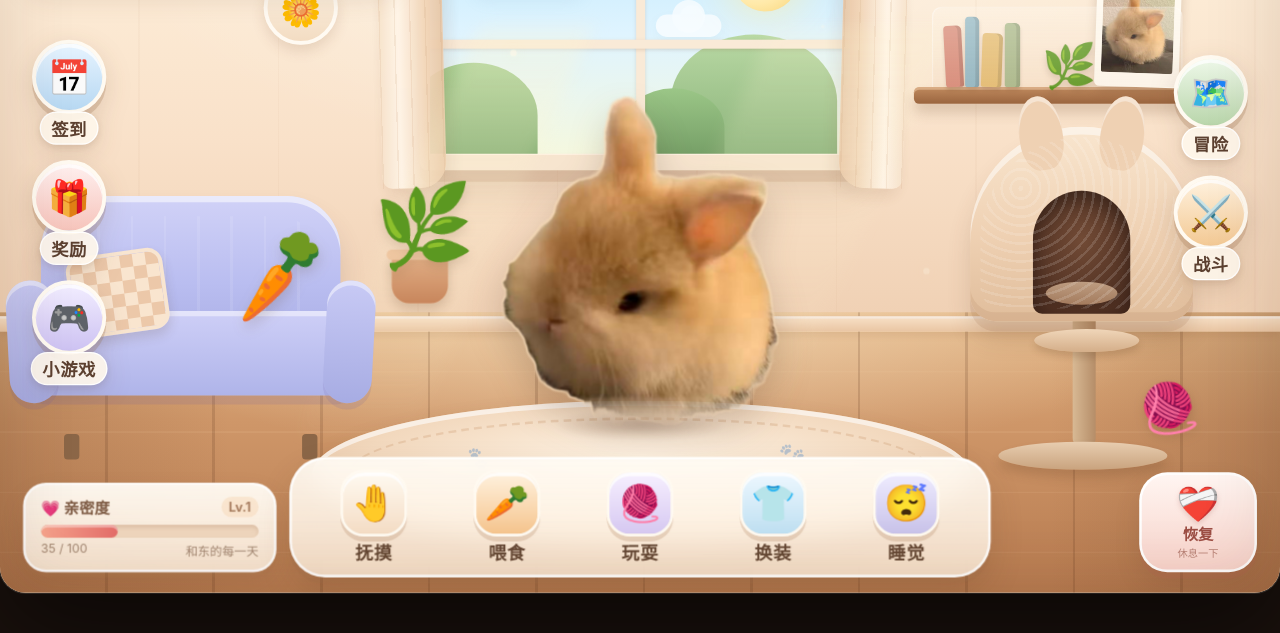
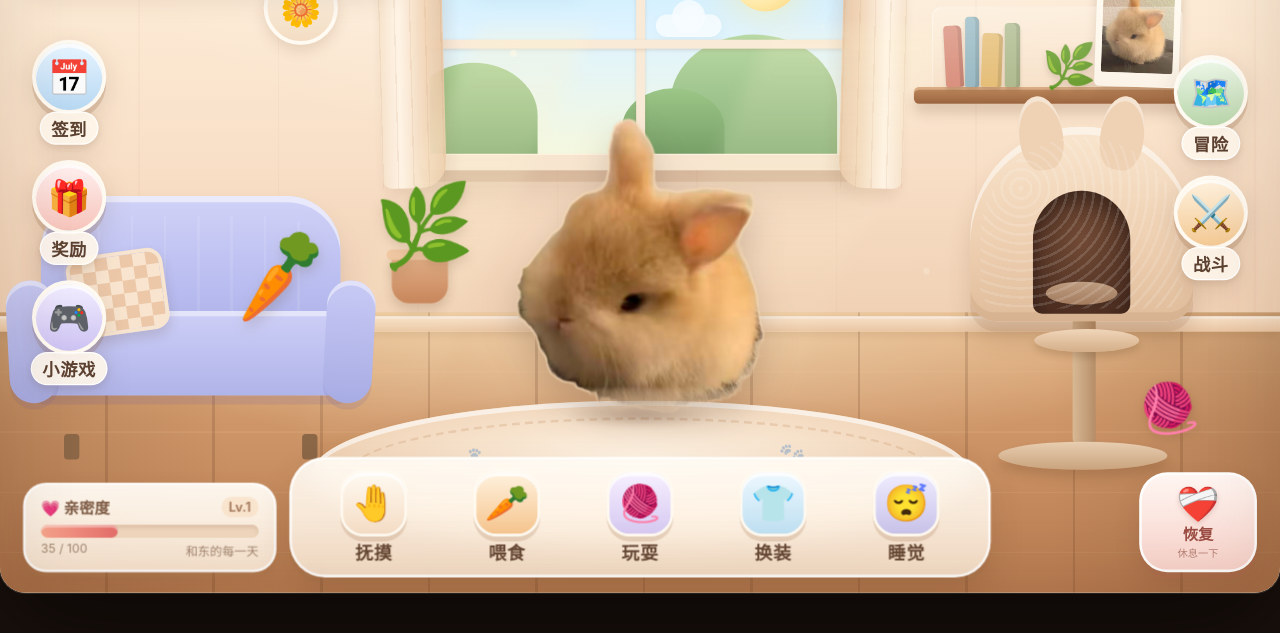
Before and after one commit to zouhuaodong/bunny-days, a plain HTML site: page index.html in a window 1280 px wide. Shown: the part 167-800 px from the top of the page. Drawn offline with Linux system fonts and the light colour scheme.

Commit message:
调整兔子和横屏布局

```diff
--- a/styles.css
+++ b/styles.css
@@ -118,9 +118,9 @@ img{display:block}
 .dust{position:absolute;width:5px;height:5px;border-radius:50%;background:#fff8e6;box-shadow:0 0 10px rgba(255,244,210,.9);opacity:.6;z-index:3;animation:dustFloat 8s ease-in-out infinite}
 .dust.d1{left:390px;top:150px}.dust.d2{left:640px;top:120px;width:3px;height:3px;animation-delay:-2s}.dust.d3{left:720px;top:310px;animation-delay:-4s}.dust.d4{left:470px;top:260px;width:4px;height:4px;animation-delay:-6s}
 /* ============ pet ============ */
-.pet-wrap{position:absolute;left:50%;bottom:126px;width:228px;transform:translateX(-50%);z-index:10;touch-action:none;cursor:grab}
+.pet-wrap{position:absolute;left:50%;bottom:136px;width:204px;transform:translateX(-50%);z-index:10;touch-action:none;cursor:grab}
 .pet-wrap:active{cursor:grabbing}
-.pet-shadow{position:absolute;left:50%;bottom:-10px;width:190px;height:30px;transform:translateX(-50%);border-radius:50%;background:radial-gradient(50% 50% at 50% 50%,rgba(85,50,30,.32),transparent 72%);filter:blur(3px);z-index:-1}
+.pet-shadow{position:absolute;left:50%;bottom:-10px;width:168px;height:26px;transform:translateX(-50%);border-radius:50%;background:radial-gradient(50% 50% at 50% 50%,rgba(85,50,30,.32),transparent 72%);filter:blur(3px);z-index:-1}
 .pet-img{width:100%;height:auto;filter:drop-shadow(0 14px 14px rgba(75,45,28,.22));transform-origin:50% 92%;transition:transform .22s var(--ease),filter .4s;user-select:none;cursor:grab}
 .pet-wrap:active .pet-img{cursor:grabbing}
 .pet-wrap.petting .pet-img{transform:translateY(3px) scale(1.018,.982) rotate(-1deg)}
@@ -132,7 +132,7 @@ img{display:block}
 .stat-card.low{background:linear-gradient(180deg,#fff1e7,#f8d7c8)}
 .pet-acc{position:absolute;inset:0;pointer-events:none;z-index:3}
 .acc-item{position:absolute;line-height:1;filter:drop-shadow(0 4px 5px rgba(80,45,25,.22));animation:accIn .4s var(--ease)}
-.speech{position:absolute;left:61%;top:0;max-width:212px;padding:9px 12px;border-radius:16px 16px 16px 5px;background:rgba(255,251,243,.97);border:2px solid #f0cfae;box-shadow:0 7px 14px rgba(100,65,40,.14);font-size:13px;line-height:1.5;color:var(--ink-soft);text-align:center;opacity:0;transform:translateY(4px) scale(.92);transition:.25s var(--ease);pointer-events:none;z-index:5;white-space:normal}
+.speech{position:absolute;left:61%;top:0;width:max-content;max-width:212px;padding:9px 12px;border-radius:16px 16px 16px 5px;background:rgba(255,251,243,.97);border:2px solid #f0cfae;box-shadow:0 7px 14px rgba(100,65,40,.14);font-size:13px;line-height:1.5;color:var(--ink-soft);text-align:center;opacity:0;transform:translateY(4px) scale(.92);transition:.25s var(--ease);pointer-events:none;z-index:5;white-space:normal}
 .speech::after{content:"";position:absolute;left:-8px;bottom:8px;width:12px;height:12px;background:inherit;border-left:2px solid #f0cfae;border-bottom:2px solid #f0cfae;transform:rotate(45deg);border-radius:0 0 0 3px}
 .speech.show{opacity:1;transform:none}
 /* ============ hud ============ */
```
